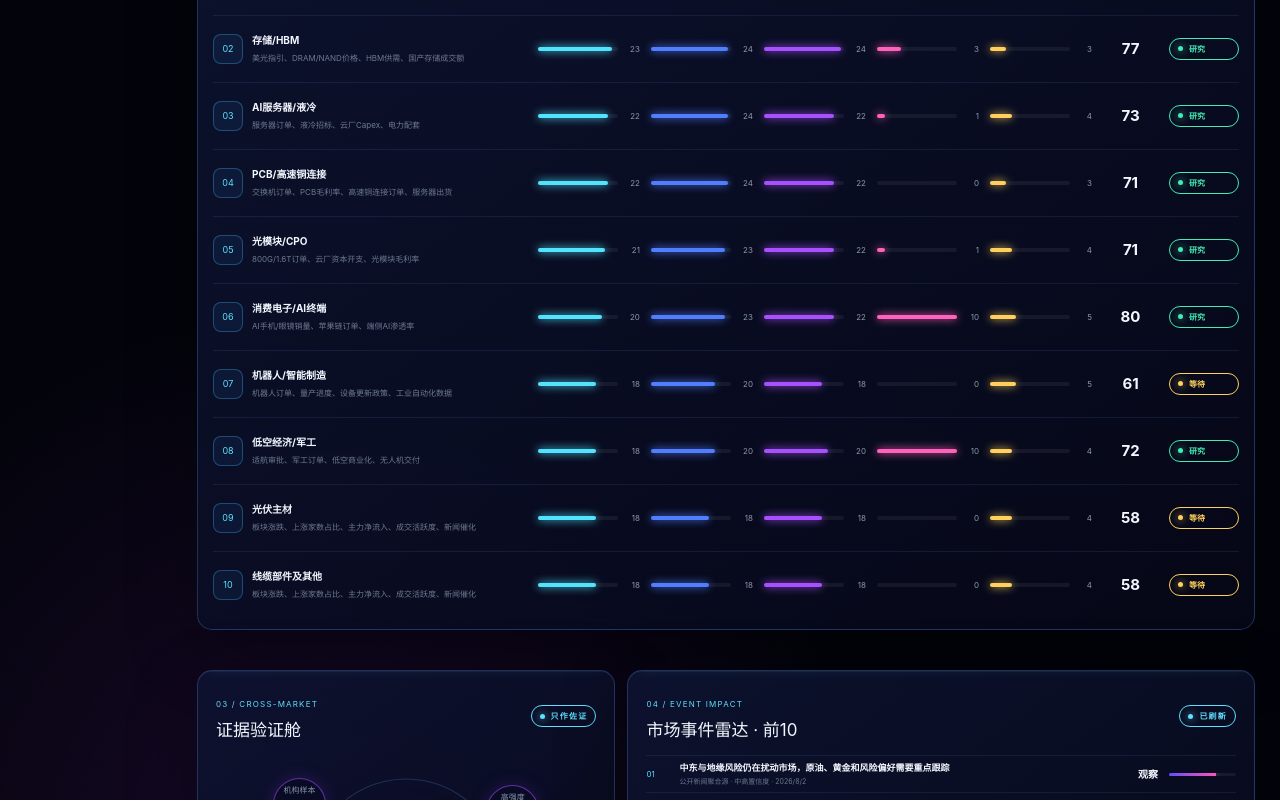
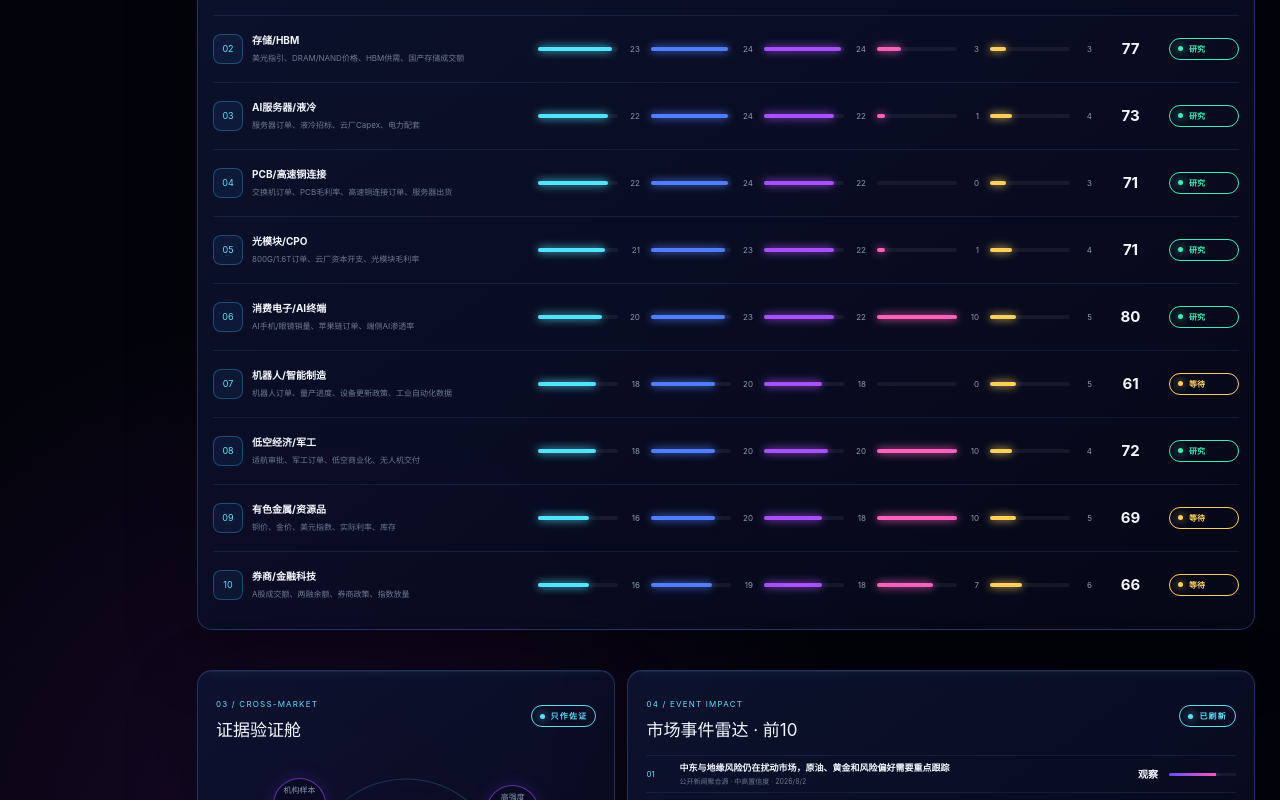
Before and after one commit to judebrisbylg-matthew/investment-market-dashboard, a Next.js app in the folder dashboard/: page /investment-market-dashboard/ in a window 1280 px wide. Shown: the part 1690-2490 px from the top of the page. Built offline with nearby package versions, Linux system fonts and the light colour scheme.

Commit message:
Update daily investment center dashboard

```diff
--- a/dashboard/app/dashboard-data.ts
+++ b/dashboard/app/dashboard-data.ts
@@ -1,7 +1,7 @@
 // Generated from data/market-data.json. Do not edit by hand.
 export const snapshot = {
   "businessDate": "2026-08-03",
-  "generatedAt": "2026-08-03T11:05:34+08:00",
+  "generatedAt": "2026-08-03T11:11:31+08:00",
   "asOf": "2026/8/3 06:15 HKT",
   "marketGate": "风险偏高",
   "dataHealth": "绿灯",
@@ -157,7 +157,7 @@ export const risks = [
   ],
   [
     "A股成交额",
-    "沪深两市成交约1.25万亿元（东方财富指数口径，2026年7月31日）",
+    "沪深两市成交约1.28万亿元（东方财富指数口径，2026年7月31日）",
     "green",
     ">1.0万亿",
     "指标日期 2026-07-31，沿用最近可得数据（滞后3天）",
@@ -165,7 +165,7 @@ export const risks = [
   ],
   [
     "港股成交额",
-    "恒生指数成分成交约1206亿港元（非港股全市场口径，2026年7月31日）",
+    "恒生指数成分成交约1237亿港元（非港股全市场口径，2026年7月31日）",
     "yellow",
     ">1500亿港元",
     "指标日期 2026-07-31，沿用最近可得数据（滞后3天）",
@@ -303,31 +303,31 @@ export const sectors = [
     "proxy": "五因子为公开字段透明代理，并非真实资金流或PE。"
   },
   {
-    "name": "光伏主材",
-    "score": 58,
-    "trend": 18,
-    "flow": 18,
+    "name": "有色金属/资源品",
+    "score": 69,
+    "trend": 16,
+    "flow": 20,
     "fundamental": 18,
-    "hf": 0,
-    "value": 4,
+    "hf": 10,
+    "value": 5,
     "research": "yellow",
     "execute": "yellow",
-    "risk": "板块涨跌、上涨家数占比、主力净流入、成交活跃度、新闻催化",
+    "risk": "铜价、金价、美元指数、实际利率、库存",
     "operation": "继续观察",
     "proxy": "五因子为公开字段透明代理，并非真实资金流或PE。"
   },
   {
-    "name": "线缆部件及其他",
-    "score": 58,
-    "trend": 18,
-    "flow": 18,
+    "name": "券商/金融科技",
+    "score": 66,
+    "trend": 16,
+    "flow": 19,
     "fundamental": 18,
-    "hf": 0,
-    "value": 4,
+    "hf": 7,
+    "value": 6,
     "research": "yellow",
     "execute": "yellow",
-    "risk": "板块涨跌、上涨家数占比、主力净流入、成交活跃度、新闻催化",
-    "operation": "继续观察",
+    "risk": "A股成交额、两融余额、券商政策、指数放量",
+    "operation": "观察等待",
     "proxy": "五因子为公开字段透明代理，并非真实资金流或PE。"
   }
 ] as const;
```
Also changed, not shown: 2 other files (tests, documents, lock files or other folders).
